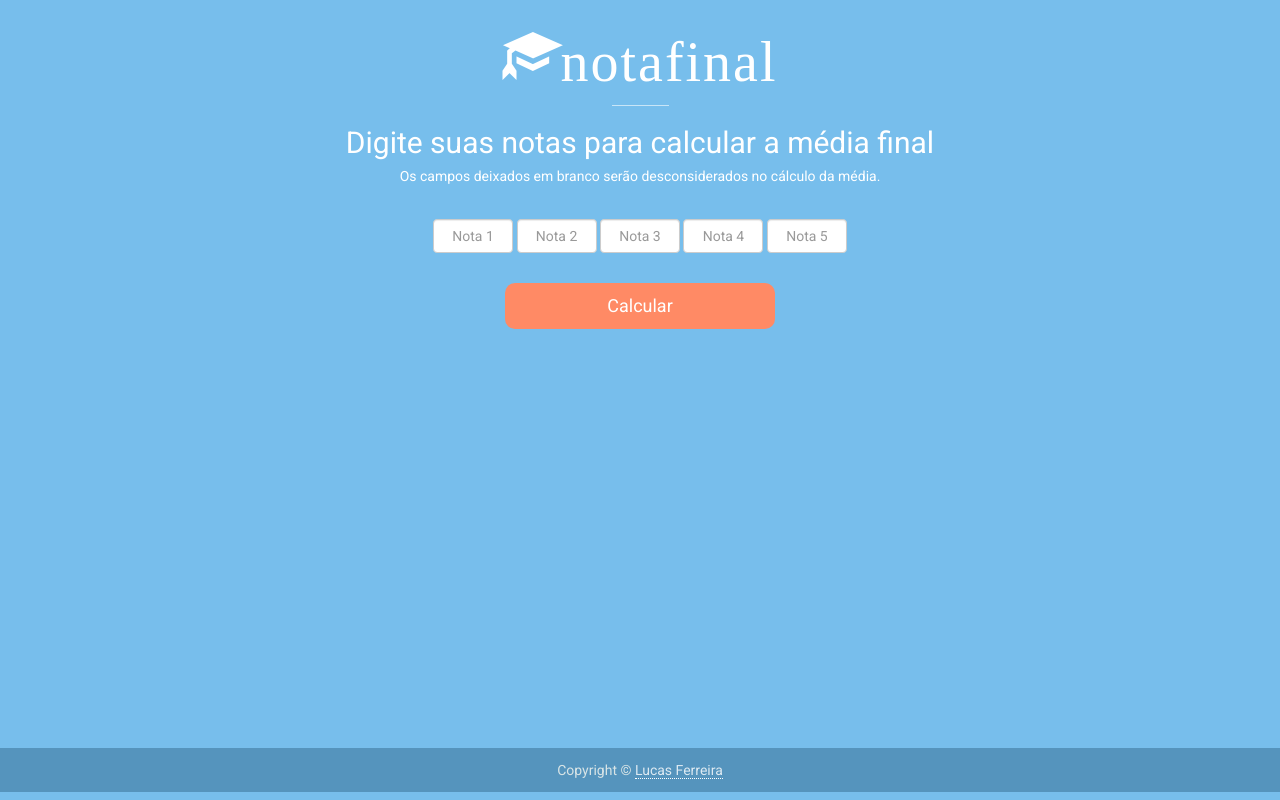
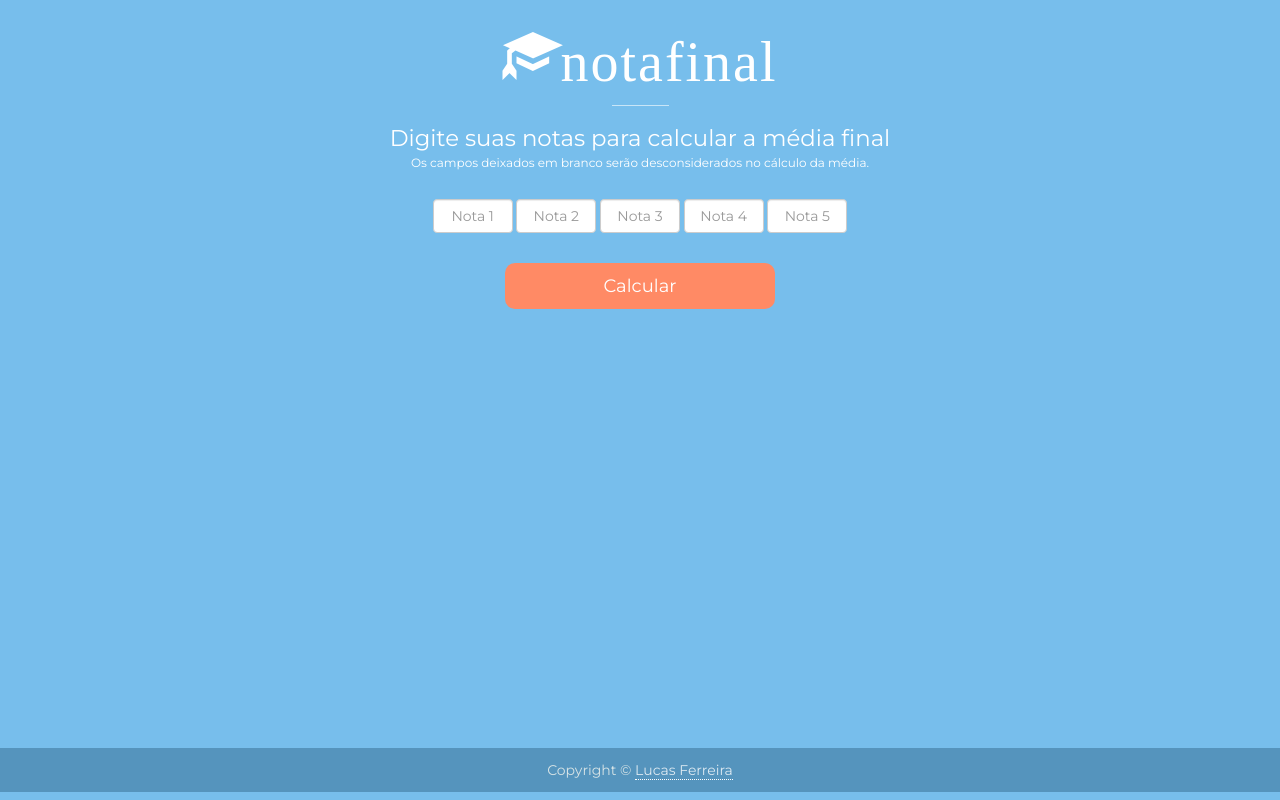
Before and after one commit to lucasfrosty/notafinal, a PHP site: page / in a window 1280 px wide. Run offline with PHP 8.4, Linux system fonts and the light colour scheme.

Commit message:
code refactored andfont changed to montserrat

```diff
--- a/css/main.css
+++ b/css/main.css
@@ -6,14 +6,33 @@ html {
   margin-right: 10px;
 }
 
-#new-subtitle {
+#final-subtitle-2 {
+  padding-top: 12px;
+}
+
+h2 {
+  font-size: 1.63em;
+}
+
+h3 {
+  font-size: 0.76em;
   margin-top: 5px;
+}
+
+#subtitle {
+  margin-top: 0;
+  padding-bottom: 15px;
+}
+
+#title {
+  margin-bottom: 5px;
 }
 
 body {
     background-color: #77beec;
     color: white;
-    font-family: 'Roboto', sans-serif;
+    font-family: 'Montserrat', serif;
+
     height: 100%;
 }
 
--- a/css/main.min.css
+++ b/css/main.min.css
@@ -1 +1 @@
-.nota,footer{text-align:center}.container,body,html{height:100%}#submitFinal{margin-right:10px}#title2{margin-top:5px}body{background-color:#77beec;color:#fff;font-family:Roboto,sans-serif}footer{position:fixed;width:100%;padding:12px;bottom:0;background-color:#5594bd;color:#d8e4e6}hr{width:5%;border:0;border-top:solid 1px rgba(255,255,255,.6)}.btn-calc,.btn-reset{margin-top:10px;width:270px;border-radius:10px}.btn-calc{background:#ff8a65}.btn-calc:hover{background:#ff7043;color:#fff}.btn-reset{background:#7986cb}.btn-reset:hover{background:#5c6bc0;color:#fff}.transparent{background-color:transparent;border:none}#hat-icon{letter-spacing:2px;font-size:4em;padding-top:25px}.nota{display:inline-block;max-width:80px;margin-top:5px}a{color:rgba(255,255,255,.8);border-bottom:1px dotted #fff}a:hover{text-decoration:none;border:0;color:#fff}
+body,html{height:100%}.grid,footer{text-align:center}#submit-final{margin-right:10px}#final-subtitle-2{padding-top:12px}h2{font-size:1.63em}h3{font-size:.76em;margin-top:5px}#subtitle{margin-top:0;padding-bottom:15px}#title{margin-bottom:5px}body{background-color:#77beec;color:#fff;font-family:Montserrat,serif}footer{position:relative;width:100%;padding:12px;bottom:0;background-color:#5594bd;color:#d8e4e6}hr{width:5%;border:0;border-top:solid 1px rgba(255,255,255,.6)}.btn-calc,.btn-reset{margin-top:10px;width:270px;border-radius:10px}.btn-calc{background:#ff8a65}.btn-calc:hover{background:#ff7043;color:#fff}.btn-reset{background:#7986cb}.btn-reset:hover{background:#5c6bc0;color:#fff}.transparent{background-color:transparent;border:none}#hat-icon{letter-spacing:2px;font-size:4em;padding-top:25px}.grid{display:inline-block;max-width:80px;margin-top:5px}a{color:rgba(255,255,255,.8);border-bottom:1px dotted #fff}a:hover{text-decoration:none;border:0;color:#fff}.container{min-height:93.5%}
--- a/home.html
+++ b/home.html
@@ -11,8 +11,8 @@
     <meta property="og:site_name" content="notafinal">
     <link rel="shortcut icon" href="images/favicon.png"/>
     <link rel="stylesheet" href="https://maxcdn.bootstrapcdn.com/bootstrap/3.3.7/css/bootstrap.min.css">
-    <link type="text/css" rel="stylesheet" href="css/main.css">
-    <link href="https://fonts.googleapis.com/css?family=Roboto" rel="stylesheet">
+    <link type="text/css" rel="stylesheet" href="css/main.min.css">
+    <link href="https://fonts.googleapis.com/css?family=Montserrat" rel="stylesheet">
     <!--[if lt IE 9]>
     <script src="https://oss.maxcdn.com/libs/html5shiv/3.7.0/html5shiv.js"></script>
     <![endif]-->
@@ -23,14 +23,13 @@
         <span class="glyphicon glyphicon-education" id="hat-icon" aria-hidden="true">notafinal</span>
         <hr>
         <h2 id="title">Digite suas notas para calcular a média final</h2>
-        <h5 id="subtitle">Os campos deixados em branco serão desconsiderados no cálculo da média.</h5>
-        <br>
+        <h6 id="subtitle">Os campos deixados em branco serão desconsiderados no cálculo da média.</h6>
         <form class="form-inline">
-            <input type="tel" class="form-control grid" maxlength="4" id="grid1" placeholder="Nota 1">
-            <input type="tel" class="form-control grid" maxlength="4" id="grid2" placeholder="Nota 2">
-            <input type="tel" class="form-control grid" maxlength="4" id="grid3" placeholder="Nota 3">
-            <input type="tel" class="form-control grid" maxlength="4" id="grid4" placeholder="Nota 4">
-            <input type="tel" class="form-control grid" maxlength="4" id="grid5" placeholder="Nota 5">
+            <input type="tel" class="form-control grid" maxlength="4" id="grid-1" placeholder="Nota 1">
+            <input type="tel" class="form-control grid" maxlength="4" id="grid-2" placeholder="Nota 2">
+            <input type="tel" class="form-control grid" maxlength="4" id="grid-3" placeholder="Nota 3">
+            <input type="tel" class="form-control grid" maxlength="4" id="grid-4" placeholder="Nota 4">
+            <input type="tel" class="form-control grid" maxlength="4" id="grid-5" placeholder="Nota 5">
         </form>
 
         <br>
@@ -44,7 +43,7 @@
 
     <!-- scripts -->
     <script type="text/javascript" src="js/jquery-3.1.1.min.js"></script>
-    <script type="text/javascript" src="js/main.js"></script>
+    <script type="text/javascript" src="js/main.min.js"></script>
     <script src="https://maxcdn.bootstrapcdn.com/bootstrap/3.3.7/js/bootstrap.min.js"></script>
 
 
--- a/js/main.js
+++ b/js/main.js
@@ -1,15 +1,10 @@
+const GRIDS_LENGTH = 5;
+
 $(document).ready(function() {
   $(".grid").keydown(function(e) {
     // Allow: backspace, delete, tab, escape, enter and .
-    if ($.inArray(e.keyCode, [
-      46,
-      8,
-      9,
-      27,
-      13,
-      110,
-      190
-    ]) !== -1 ||
+    if ($.inArray(
+    e.keyCode, [46, 8, 9, 27, 13, 110, 190]) !== -1 ||
     // Allow: Ctrl/cmd+A
     (e.keyCode == 65 && (e.ctrlKey === true || e.metaKey === true)) ||
     // Allow: Ctrl/cmd+C
@@ -27,8 +22,9 @@ $(document).ready(function() {
     }
   });
 
+
+
   $("#submit-button").click(function() {
-    var finalResult = 0;
     var avarage = getAvarage();
 
     if (avarage >= 4 && avarage < 7) {
@@ -37,13 +33,15 @@ $(document).ready(function() {
       $("body").css("background-color", "#FFD740");
       $("footer").css("background-color", "#d5b334");
       $("#title").text("Sua média foi " + grid);
-      createNewSubtitle("Você terá que fazer a prova final precisando tirar " + howMuchNeededToPass(Number(grid)));
+      createNewSubtitle("Você terá que fazer a prova final precisando tirar "
+      + howMuchNeededToPass(Number(grid)), "final-subtitle");
 
-      removeSomeThings();
+      removeThings();
 
-      createFinalGridText();
+      createNewSubtitle("Digite sua nota no exame final:", "final-subtitle-2");
+      // createFinalGridText();
       createFinalGridInput();
-      calcButton(howMuchNeededToPass(Number(grid)), finalResult);
+      calcButton(howMuchNeededToPass(Number(grid)));
 
     } else if (avarage >= 7 && avarage <= 10) {
       failOrSuccess(avarage.toFixed(2), true, false);
@@ -59,20 +57,15 @@ $(document).ready(function() {
 });
 
 function verifyIfInputIsNull(arg) {
-  if (arg != '') {
-    return true;
-  } else {
-    return false;
-  }
+  return (arg != '');
 }
 
 function getValidGrids () {
   var grids = [];
-  const inputsLength = 5;
 
-  for (var i = 1; i <= inputsLength; i++) {
-    if (verifyIfInputIsNull($(`#grid${i}`).val())) {
-      grids.push(Number($(`#grid${i}`).val()));
+  for (var i = 1; i <= GRIDS_LENGTH; i++) {
+    if (verifyIfInputIsNull($(`#grid-${i}`).val())) {
+      grids.push(Number($(`#grid-${i}`).val()));
     }
   }
 
@@ -81,7 +74,6 @@ function getValidGrids () {
 
 function getAvarage() {
   var grids = getValidGrids();
-
   var sumGrids = grids.reduce((sumGrids, grid) => sumGrids + grid, 0);
   var avarage = sumGrids / grids.length;
 
@@ -89,20 +81,16 @@ function getAvarage() {
 }
 
 function invalid() {
-  alert("Você digitou uma grid inválida, tente novamente");
+  alert("Você digitou uma nota inválida, tente novamente");
   location.reload();
 }
 
-function createNewSubtitle(text) {
+function createNewSubtitle(text, id) {
   var $new_subtitle = $("<h3>", {
-    id: "new-subtitle"
+    id: id
   });
   $new_subtitle.text(text);
   $("#title").append($new_subtitle);
-}
-
-function createFinalGridText() {
-  $("#title").append("<h3>Digite sua nota no exame final:</h3>");
 }
 
 function createFinalGridInput() {
@@ -137,7 +125,7 @@ function calcButton(grid, finalResult) {
   $calc_button.click(function() {
     gridFinal = $('#final-input').val();
     if (verifyIfInputIsNull(gridFinal)) {
-      finalResult = calcFinalGrid(grid, gridFinal);
+      var finalResult = calcFinalGrid(grid, gridFinal);
       verifyFinalResult(finalResult.toFixed(2));
     }
 
@@ -180,26 +168,25 @@ function failOrSuccess(grid, failOrSuccess, isFinalInput) {
   }
 
   if (!isFinalInput) {
-    removeSomeThings();
+    removeThings();
   }
 
   $("body").css("background-color", content.bodyBackgroundColor);
   $("footer").css("background-color", content.footerBackgroundColor);
   $("#title").text("Sua média foi " + grid);
-  createNewSubtitle(content.subtitleText);
+  createNewSubtitle(content.subtitleText, "new-subtitle");
   createResetButton();
 
 }
 
-function removeSomeThings() {
+function removeThings() {
+  $("#subtitle").remove();
+  $("#submit-button").remove();
 
-  $("#subtitle").remove();
-  $("#grid1").remove();
-  $("#grid2").remove();
-  $("#grid3").remove();
-  $("#grid4").remove();
-  $("#grid5").remove();
-  $("#submit-button").remove();
+  for (var i = 1; i <= GRIDS_LENGTH; i++) {
+    $(`#grid-${i}`).remove();
+  }
+
 }
 
 function howMuchNeededToPass(element) {
```
Also changed, not shown: js/main.min.js.
